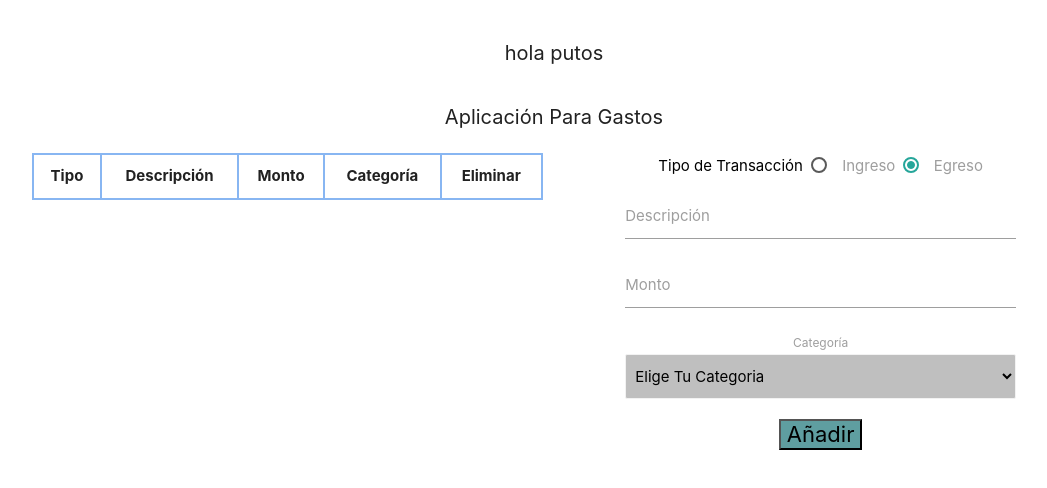
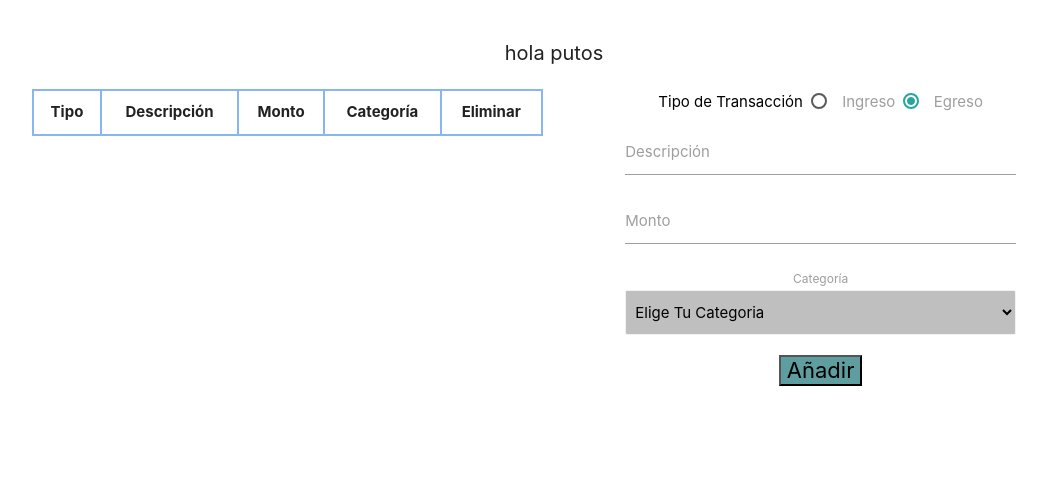
Before and after one commit to Rungekutta-A/gastosApp, a plain HTML site: page index.html in a window 1280 px wide. Shown: the whole page, without its empty margins (86-1133 px from the left). Drawn offline with nearby package versions, Linux system fonts and the light colour scheme.

Commit message:
Update index.html
qwert

```diff
--- a/index.html
+++ b/index.html
@@ -11,8 +11,8 @@
   <link rel="stylesheet" href="styles.css" />
 </head>
 <body>
-  <h1>hola putos</h1>
-  <h1>Aplicación Para Gastos</h1>
+  <h1>hola putos </h1>
+
 
   <div class="row">
 
```
